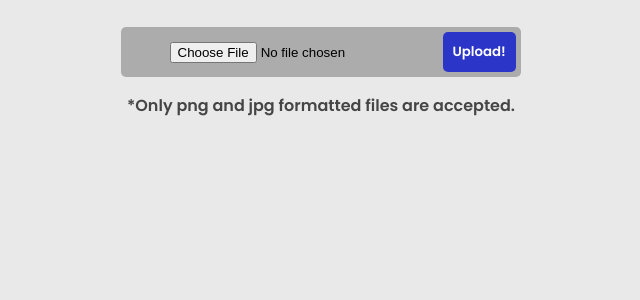
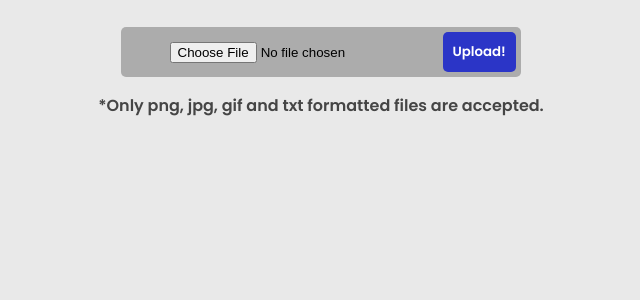
Before and after one commit to zlucid/Pixgent, a Node server app: page / in a window 1280 px wide. Shown: the part 333-633 px from the top of the page, without its empty margins (319-959 px from the left). Run offline with Node 20, Linux system fonts and the light colour scheme.

Commit message:
[BETA] Added GIF and TXT support 👍

```diff
--- a/views/index.ejs
+++ b/views/index.ejs
@@ -21,7 +21,7 @@
                 <input type="submit" value="Upload!" name="submit">
             </form>
         </div>
-        <p class="warning">*Only png and jpg formatted files are accepted.</p>
+        <p class="warning">*Only png, jpg, gif and txt formatted files are accepted.</p>
     </center>
 </body>
 
```
